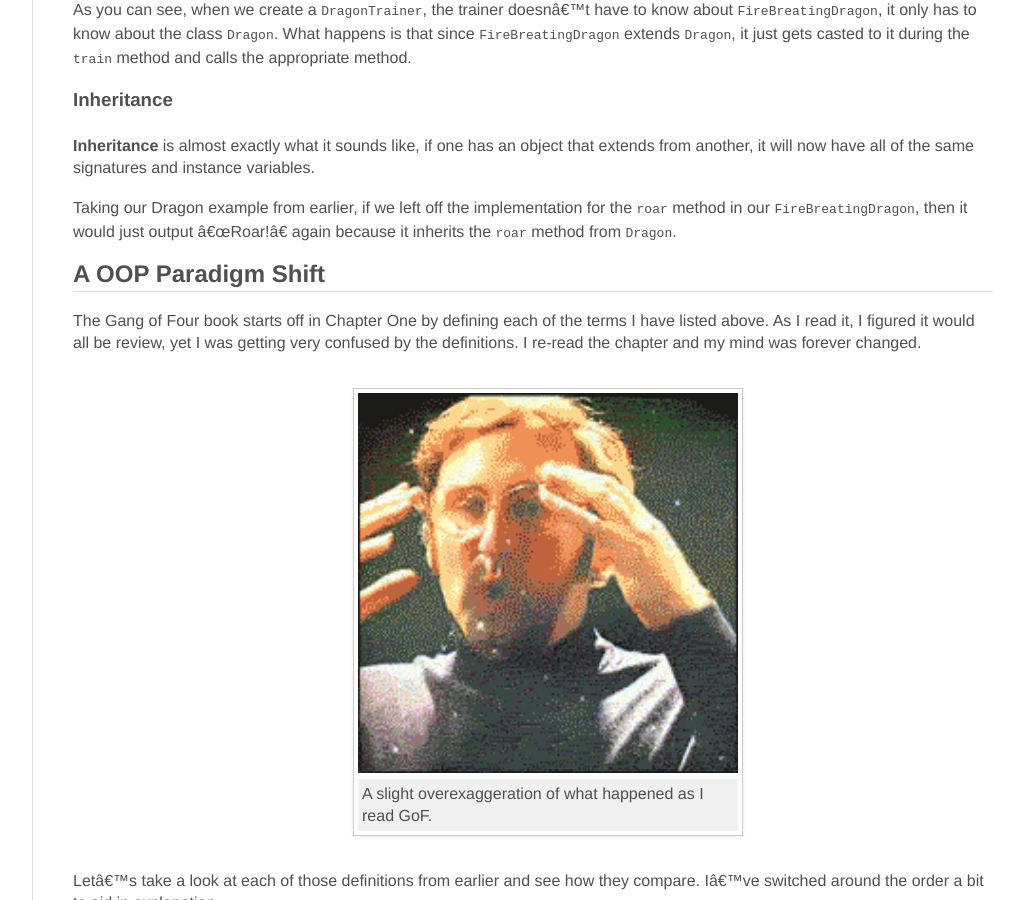
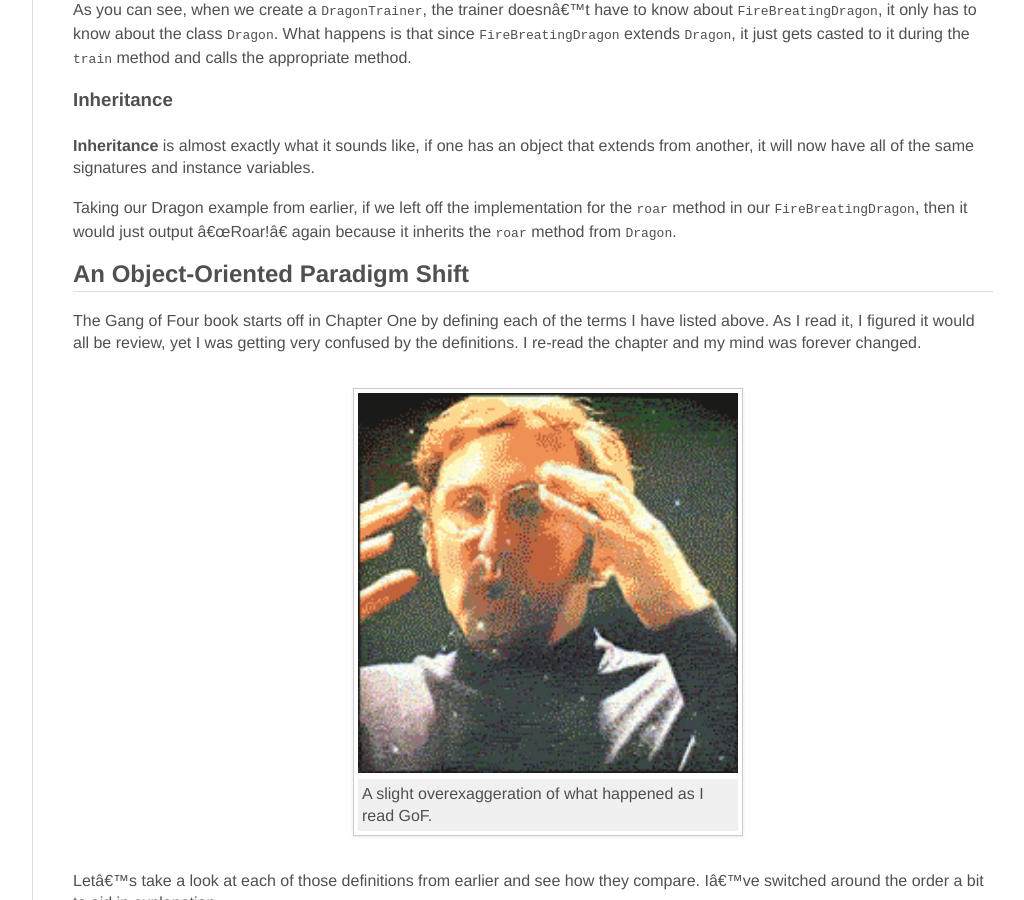
Before and after one commit to jdavis/jdavis.github.com, a Jekyll site: the page built from _posts/2013-06-16-the-rise-of-the-gang-of-four-with-rust.md, in a window 1280 px wide and 900 px high, scrolled down 3262 px. Shown: the whole window, without its empty margins (198-1222 px from the left). Built offline with Jekyll 4.4.1, drawn with Linux system fonts in a browser that asks for light colours; some web fonts are replaced; Markdown is read by kramdown in place of the engine named in the settings.

Commit message:
Fix title of shift

```diff
--- a/_posts/2013-06-16-the-rise-of-the-gang-of-four-with-rust.md
+++ b/_posts/2013-06-16-the-rise-of-the-gang-of-four-with-rust.md
@@ -197,7 +197,7 @@ Taking our Dragon example from earlier, if we left off the implementation for
 the `roar` method in our `FireBreatingDragon`, then it would just output "Roar!"
 again because it inherits the `roar` method from `Dragon`.
 
-## A OOP Paradigm Shift
+## An Object-Oriented Paradigm Shift
 
 The Gang of Four book starts off in Chapter One by defining each of the terms I
 have listed above. As I read it, I figured it would all be review, yet I was
```
